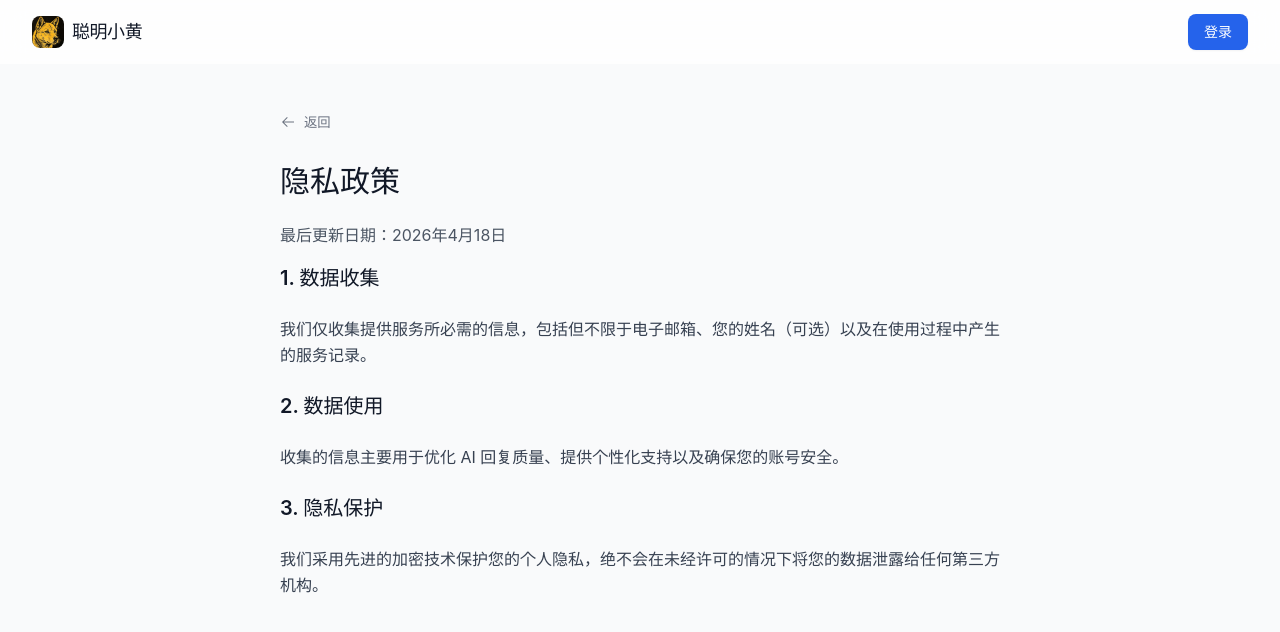
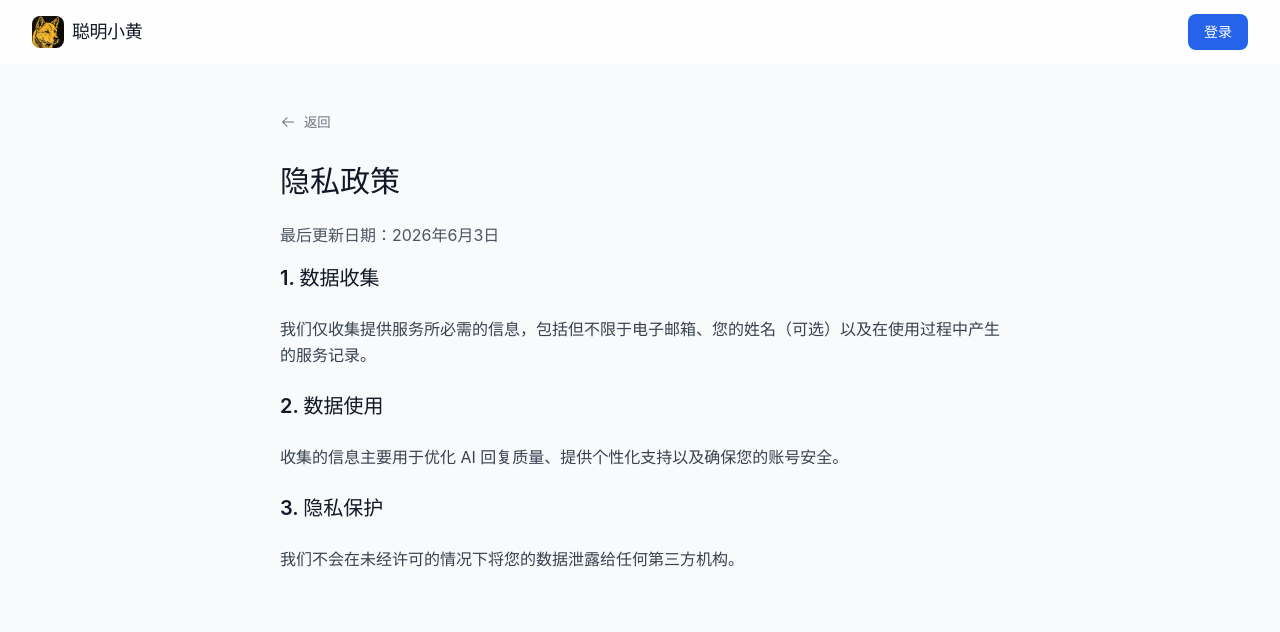
Before and after one commit to arnosolo/bruce-vue, a Vue app: page /docs/privacy in a window 1280 px wide. Shown: the top 632 px of the page. Built offline with nearby package versions, Linux system fonts and the light colour scheme.

Commit message:
docs: 更新隐私政策

```diff
--- a/src/views/docs/PrivacyView.vue
+++ b/src/views/docs/PrivacyView.vue
@@ -8,7 +8,7 @@
 
     <article class="prose prose-slate lg:prose-lg mx-auto">
       <h1 class="text-3xl font-bold mb-6">隐私政策</h1>
-      <p class="text-gray-600 mb-4">最后更新日期：2026年4月18日</p>
+      <p class="text-gray-600 mb-4">最后更新日期：2026年6月3日</p>
 
       <section class="space-y-6 text-gray-700 leading-relaxed">
         <h2 class="text-xl font-semibold text-gray-900">1. 数据收集</h2>
@@ -18,7 +18,7 @@
         <p>收集的信息主要用于优化 AI 回复质量、提供个性化支持以及确保您的账号安全。</p>
 
         <h2 class="text-xl font-semibold text-gray-900">3. 隐私保护</h2>
-        <p>我们采用先进的加密技术保护您的个人隐私，绝不会在未经许可的情况下将您的数据泄露给任何第三方机构。</p>
+        <p>我们不会在未经许可的情况下将您的数据泄露给任何第三方机构。</p>
       </section>
     </article>
     </div>
```
